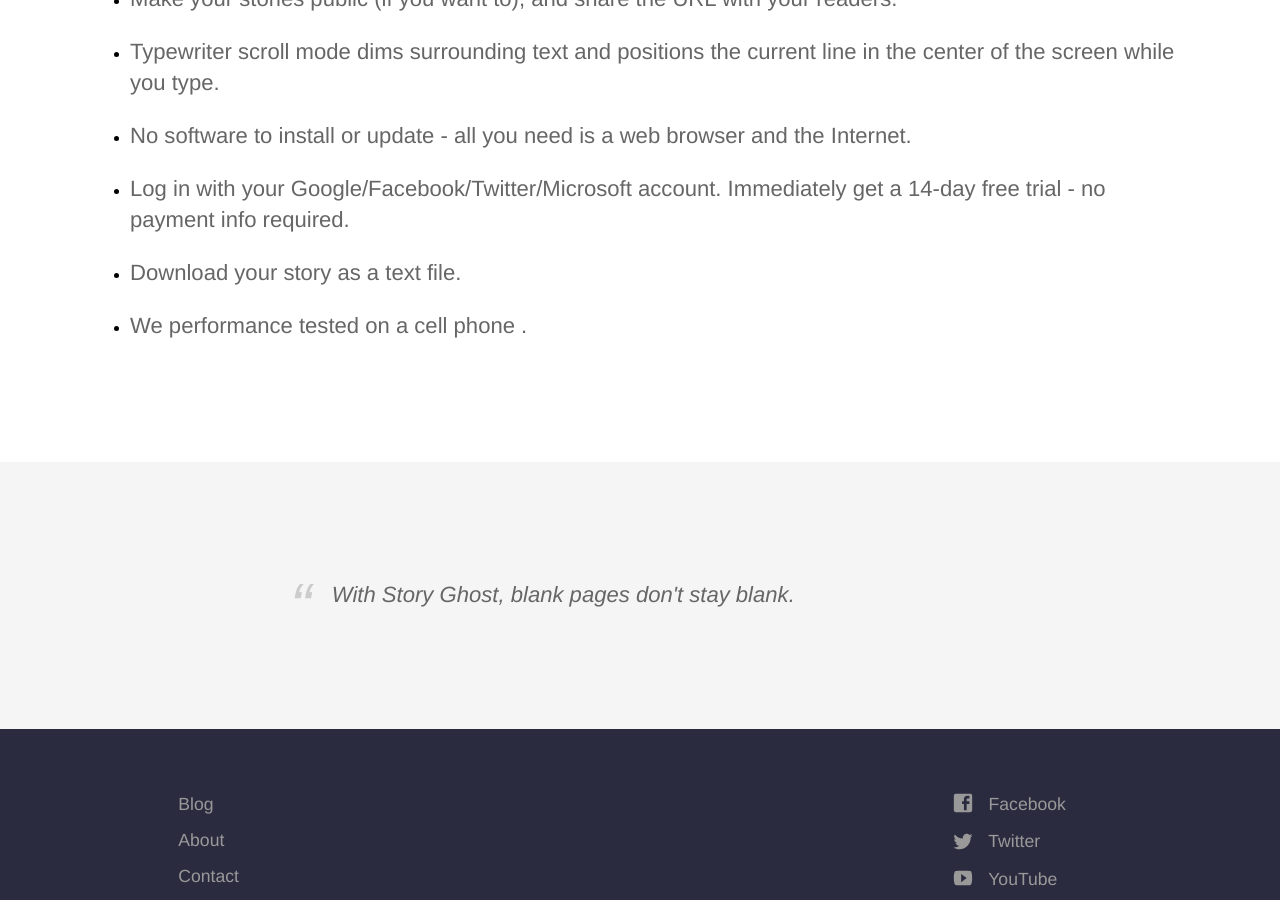
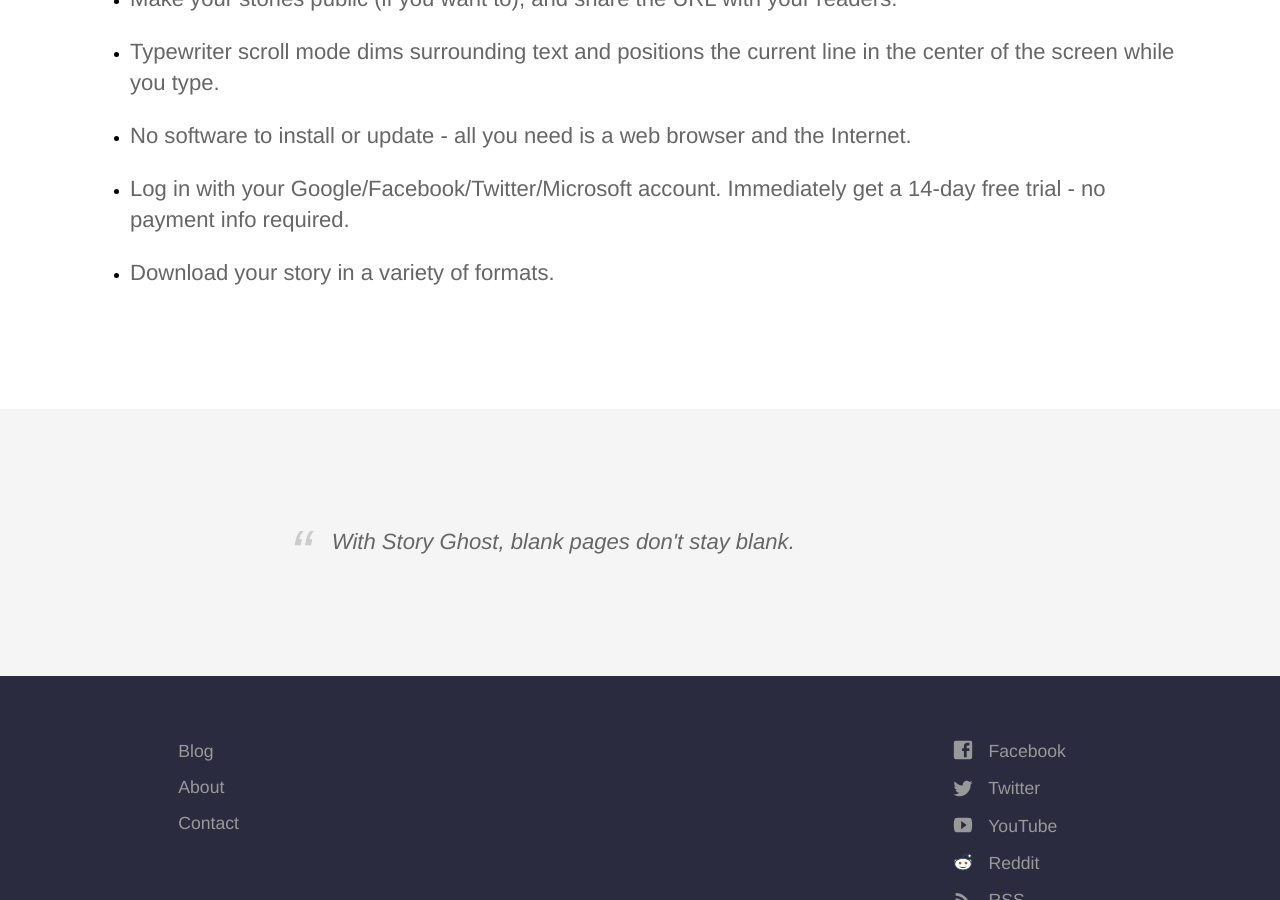
Before and after one commit to headchem/story-ghost, a Jekyll site: the page built from index.html, in a window 1280 px wide and 900 px high, scrolled down 3772 px. Built offline with Jekyll 4.4.1, drawn with Linux system fonts in a browser that asks for light colours; comment, search, counter and statistics services are not loaded.

Commit message:
fix typo

```diff
--- a/index.html
+++ b/index.html
@@ -121,10 +121,7 @@
 						<p>Log in with your Google/Facebook/Twitter/Microsoft account. Immediately get a 14-day free trial - no payment info required.</p>
 					</li>
 					<li>
-						<p>Download your story as a text file.</p>
-					</li>
-					<li>
-						<p>We performance tested on a cell phone .</p>
+						<p>Download your story in a variety of formats.</p>
 					</li>
 				</ul>
 
```
